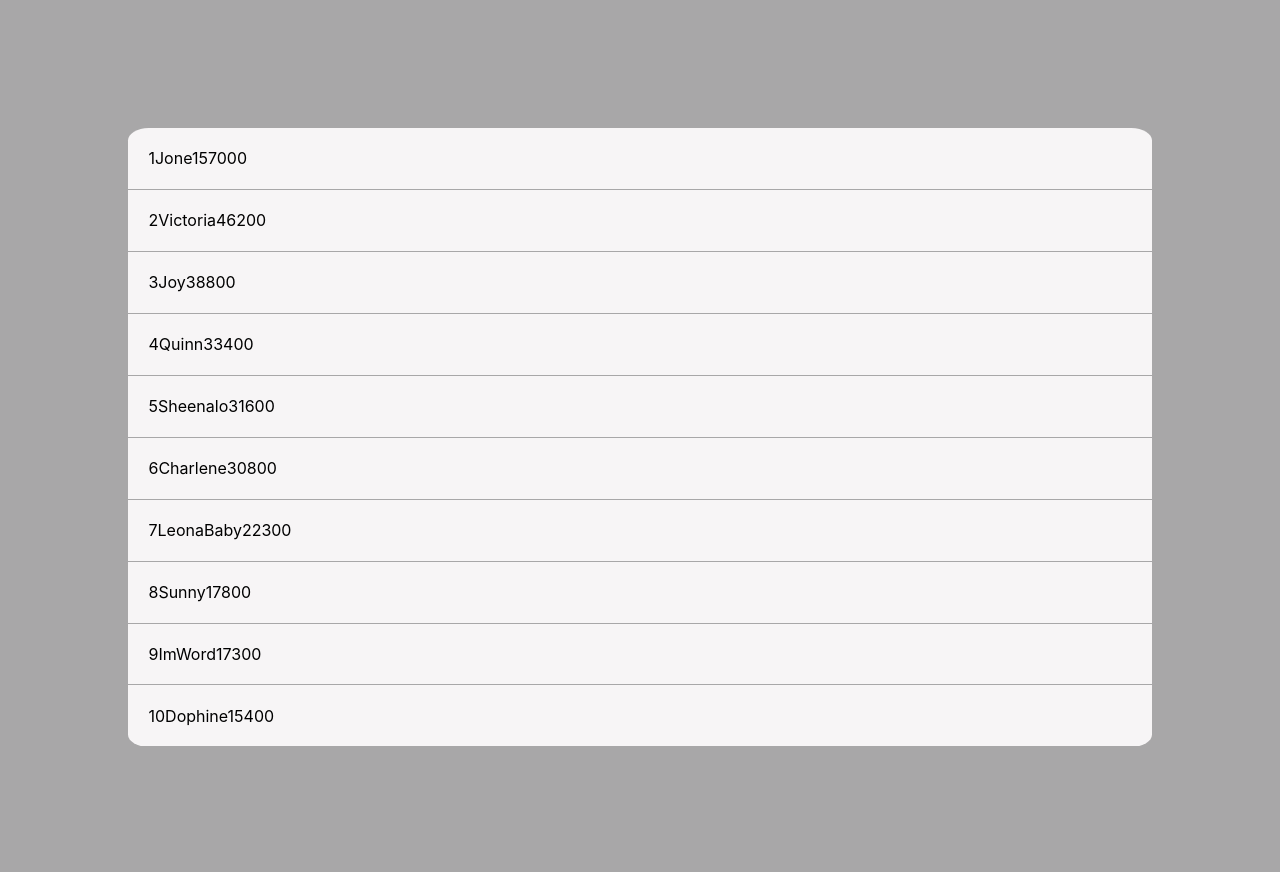
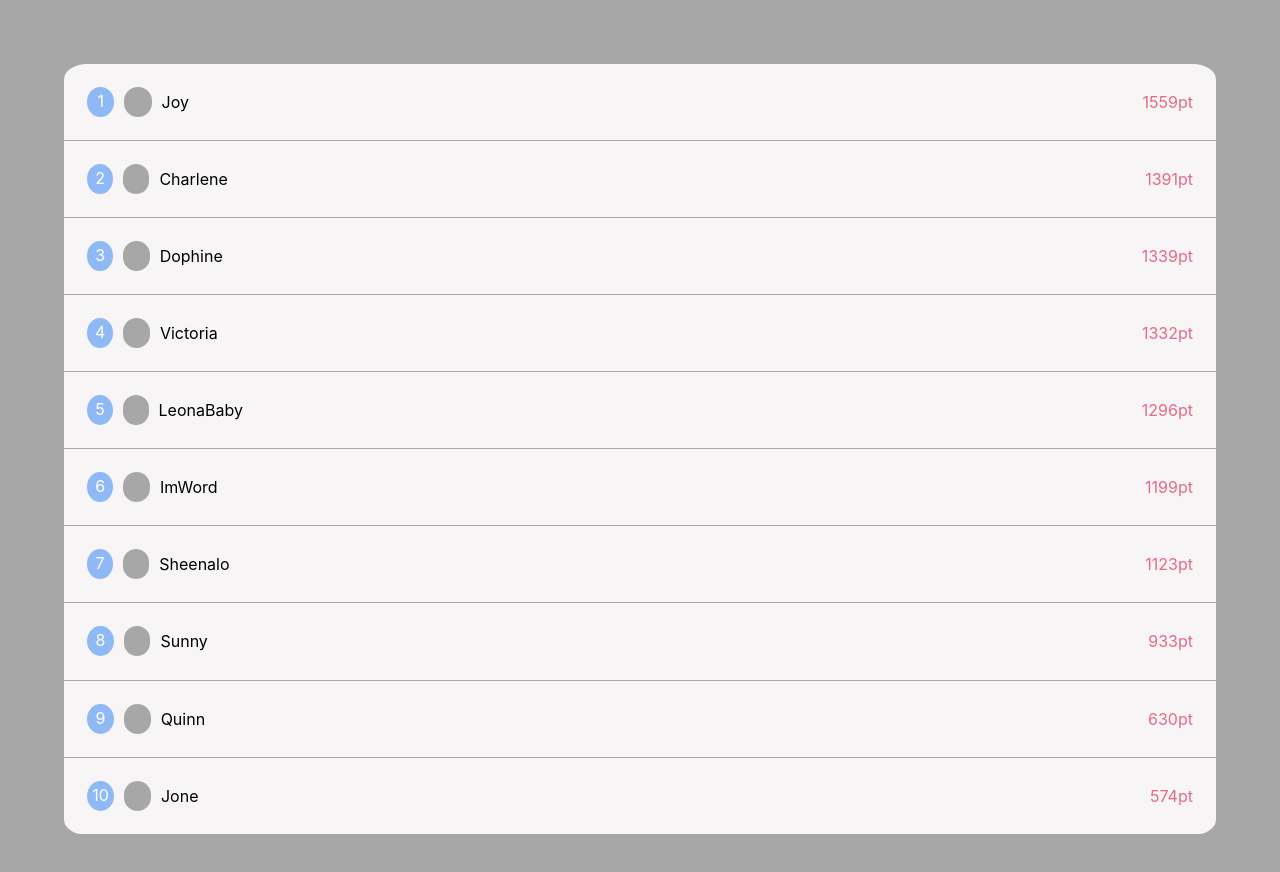
Before and after one commit to niraj-patel-sa/solutionanalyts-reactjs-niraj, a React (Create React App) app: page /dashboard in a window 1280 px wide. Shown: the top 872 px of the page. Built offline with nearby package versions, Linux system fonts and the light colour scheme.

Commit message:
[refactor] UI

```diff
--- /dev/null
+++ b/src/common/constants.ts
@@ -0,0 +1,5 @@
+export class Constants {
+  public static readonly INTERVAL = 1000*1;
+  public static readonly MAX_NUM = 1500;
+  public static readonly MIN_NUM = 100;
+}
--- a/src/pages/Dashboard/Dashboard.tsx
+++ b/src/pages/Dashboard/Dashboard.tsx
@@ -1,10 +1,19 @@
-import { FC } from "react";
+import { FC, useEffect, useState } from "react";
 import { PlayersList } from './components';
 import sampleData from '../../common/sample-payload.json';
+import { mapRandomScore } from '../../utils';
+import { Constants } from '../../common/constants';
 
 const Dashboard: FC = () => {
+  const [players, setPlayers] = useState(sampleData);
+
+  useEffect(() => {
+    setInterval(() => {
+      setPlayers(mapRandomScore)
+    }, Constants.INTERVAL)
+  }, [])
   return (
-    <PlayersList players={sampleData} />
+    <PlayersList players={players} />
   )
 };
 
--- a/src/pages/Dashboard/StyledComponent.ts
+++ b/src/pages/Dashboard/StyledComponent.ts
@@ -1,24 +1,48 @@
 import styled from 'styled-components';
 
 export const ListContainer = styled.div`
-background-color: #f7f5f6;
-margin:10%;
-border-radius: 2%;
+  background-color: #f7f5f6;
+  margin:5%;
+  border-radius: 2%;
 `;
 
 export const ListElementContainer = styled.div`
- border-bottom: 1px solid #a8a7a8;
- padding: 2%
+  border-bottom: 1px solid #a8a7a8;
+  display:flex;
+  padding: 2%;
+  align-items: center;
 `;
 
-export const RankElement = styled.span`
- text-align: left;
+export const RankElement = styled.div`
+  width: 30px;
+  height: 30px;
+  line-height: 28px;
+  text-align: center;
+  border-radius: 50%;
+  color: #fff;
+  background-color: #8eb9f5;
+  margin-right: 10px;
 `;
 
-export const NameElement = styled.span`
+export const PictureElement = styled.div`
+  background-color: #a8a7a8;
+  background-size: 100%;
+  width: 30px;
+  height: 30px;
+  border-radius: 18px;
+  margin-right: 10px;
+`;
+
+export const NameElement = styled.div`
   text-align: left;
 `;
 
-export const ScoreElement = styled.span`
-   text-align: right;
-`
+export const ScoreContainer = styled.div`
+  display: flex;
+  width: 100%;
+  justify-content: flex-end;
+`;
+
+export const ScoreElement = styled.div`
+  color:#e46a86;
+`;
--- a/src/pages/Dashboard/components/PlayersList/PlayersList.tsx
+++ b/src/pages/Dashboard/components/PlayersList/PlayersList.tsx
@@ -1,6 +1,6 @@
 import { FC } from "react";
 import { ListContainer } from '../../StyledComponent';
-import { PlayersListProps } from '../../Dashboard.type';
+import { PlayersListProps } from '../../../../index.types';
 import { SinglePlayer } from '../../components';
 
 const PlayersList: FC<PlayersListProps> = (props) => {
@@ -15,6 +15,7 @@ const PlayersList: FC<PlayersListProps> = (props) => {
             picture={player.picture}
             userID={player.userID}
             rank={index}
+            key={index}
           />
         })
       }
--- /dev/null
+++ b/src/pages/Dashboard/components/Score/ScoreElement.tsx
@@ -0,0 +1,12 @@
+import { FC } from "react";
+import { ScoreContainer, ScoreElement } from '../../StyledComponent';
+
+const Score: FC<{ score: number }> = (props) => {
+  return (
+    <ScoreContainer>
+      <ScoreElement>{props.score}pt</ScoreElement>
+    </ScoreContainer>
+  )
+};
+
+export default Score;
--- /dev/null
+++ b/src/pages/Dashboard/components/Score/index.ts
@@ -0,0 +1 @@
+export { default } from './ScoreElement';
--- a/src/pages/Dashboard/components/SinglePlayer/SinglePlayer.tsx
+++ b/src/pages/Dashboard/components/SinglePlayer/SinglePlayer.tsx
@@ -1,14 +1,15 @@
 import { FC } from "react";
-import { ListElementContainer, NameElement, ScoreElement, RankElement } from '../../StyledComponent';
-import { SinglePlayerProps } from '../../Dashboard.type';
+import { ListElementContainer, NameElement, RankElement, PictureElement } from '../../StyledComponent';
+import { SinglePlayerProps } from '../../../../index.types';
+import { Score } from '../../components';
 
 const SinglePlayer: FC<SinglePlayerProps> = (props) => {
   return (
     <ListElementContainer>
       <RankElement>{props.rank + 1}</RankElement>
+      <PictureElement>{props.picture}</PictureElement>
       <NameElement>{props.displayName}</NameElement>
-      {/* <ListElement>{props.picture}</ListElement> */}
-      <ScoreElement>{props.score}</ScoreElement>
+      <Score score={props.score} />
     </ListElementContainer>
   )
 }
--- a/src/pages/Dashboard/components/index.ts
+++ b/src/pages/Dashboard/components/index.ts
@@ -1,2 +1,3 @@
 export { default as PlayersList } from './PlayersList';
 export { default as SinglePlayer } from './SinglePlayer';
+export { default as Score } from './Score';
--- /dev/null
+++ b/src/utils/index.ts
@@ -0,0 +1,16 @@
+import { SinglePlayer } from '../index.types';
+import { Constants } from '../common/constants';
+
+export const generateRandomNumber = () => {
+  return Math.floor(Math.random() * Constants.MAX_NUM + Constants.MIN_NUM);
+}
+
+export const mapRandomScore = (playersData: SinglePlayer[]) => {
+  const updatedData = playersData.map(player => {
+    return {
+      ...player,
+      score: generateRandomNumber()
+    };
+  }).sort((a, b) => b.score - a.score);
+  return updatedData;
+}
```
Also changed, not shown: src/index.types.ts (renamed from src/pages/Dashboard/Dashboard.type.ts).
